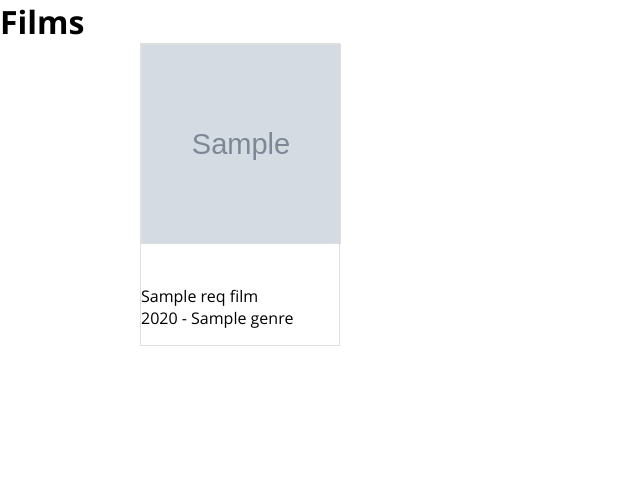
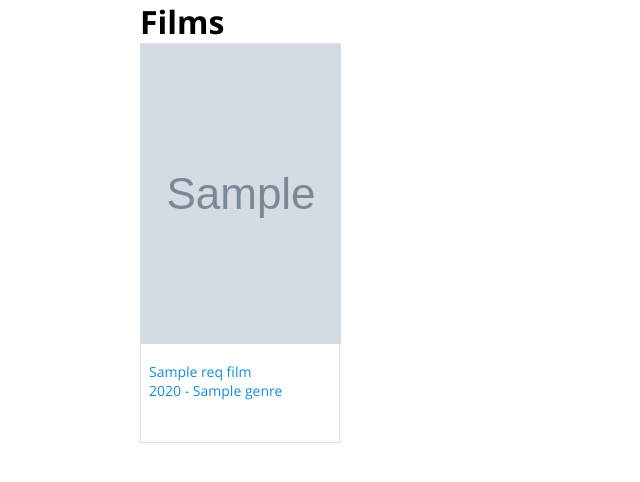
Before and after one commit to maxencebeno/Appli-Synthese, a PHP site: template client-web/vue/film/vue_film.php in a window 1280 px wide. Shown: the part 50-532 px from the top of the page, without its empty margins (0-640 px from the left). Run offline with PHP 8.4, Linux system fonts and the light colour scheme; the template is opened without the code that fills it: most values are stand-ins (such as "Sample title", 1, 10 or a date in 2020); grey boxes marked "Sample" are stand-in pictures; some libraries are stand-ins or nearby versions.

Commit message:
Arrangement design des bugs films

```diff
--- a/client-web/assets/css/film/style_film.css
+++ b/client-web/assets/css/film/style_film.css
@@ -3,33 +3,33 @@
 }
 
 body {
-    overflow-X:hidden;
+    overflow-x:hidden;
 }
 
 .img_container{
     display: inline-block;
     width: 200px;
-    height: 200px;
-    margin-right: 20px;
-    margin-bottom: 20px;
-    border: 1px solid rgba(0, 0, 0, 0.12);
+    height: 300px;
     box-sizing: border-box;
     background-repeat: no-repeat;
-    background-size: contain;
-    background-position: center center;
+    background-size: cover;
+    background-position: center top;
 }
 
 .films_container{
-    width:200px;
     display: inline-block;
-    border: 1px solid rgba(0, 0, 0, 0.12);
+    width: 200px;
+    height: 400px;
     margin-right: 50px;
     margin-bottom: 50px;
+    position: relative;
+    border: 1px solid rgba(0, 0, 0, 0.12);
+    cursor: pointer;
 }
 
 .film_wrapper{
     width: 1000px;
-     margin: auto;
+    margin: auto;
     margin-bottom: 70px;
     position: relative;
 }
@@ -45,8 +45,6 @@ body {
     position: fixed;
     margin-top: 50px;
     z-index: 99999;
-
-
 }
 
 #off {
@@ -63,7 +61,7 @@ body {
     border: 1px solid rgba(0, 0, 0, 0.12);
     box-sizing: border-box;
     background-repeat: no-repeat;
-    background-size: contain;
+    background-size: cover;
     background-position: center center;
 }
 
@@ -94,3 +92,19 @@ h2 {
 *html #fade {
 position: absolute;
 }
+
+.info{
+    position: absolute;
+    bottom: 0;
+    left: 0;
+    width: 100%;
+    padding: 8px;
+    font-size: 14px;
+    margin-bottom: 8px;
+    color: #128fdc;
+    height: 80px;
+}
+
+.info:hover{
+    text-decoration: underline;
+}
--- a/client-web/vue/film/vue_film.php
+++ b/client-web/vue/film/vue_film.php
@@ -13,10 +13,8 @@
     <body class="body">
         <?php include('vue/includes/header.php'); ?>
         <div class="full_wrapper">
+        <div class="film_wrapper">
         <h1>Films</h1>
-
-        <div class="film_wrapper">
-
         <?php
         while($films= $reqFilms->fetch()){
             $id_film = $films["id_film"];
@@ -30,17 +28,13 @@
             echo'<div class="films_container">';
 
             echo '<div class="pres" id="pres" onClick="affichePres('.$id_film.');" >';
-            echo '<img class="img_container" id="img_container" src="files/films/'.$photo.'"/><br/>';
-            echo '<p class="info">
+            echo '<div class="img_container" style="background-image:url(files/films/'.$photo.')"></div><br/>';
+            echo '<div class="info">
                     '.$titre_film.'<br/>
                     '.$date.'
                      - '.$genre.'
-                 </p>';
-
-
+                 </div>';
             echo '</div>';
-
-
             echo '</div>';
 
 
```
